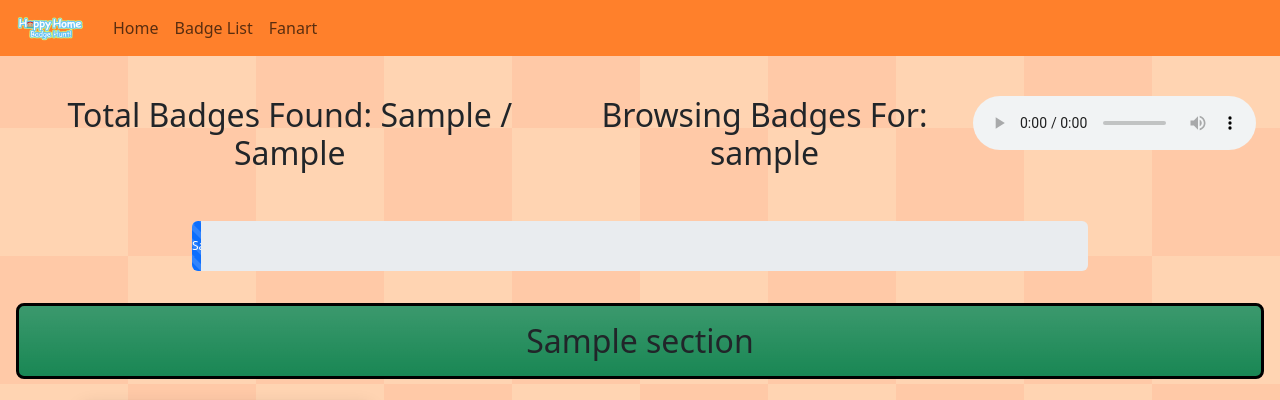
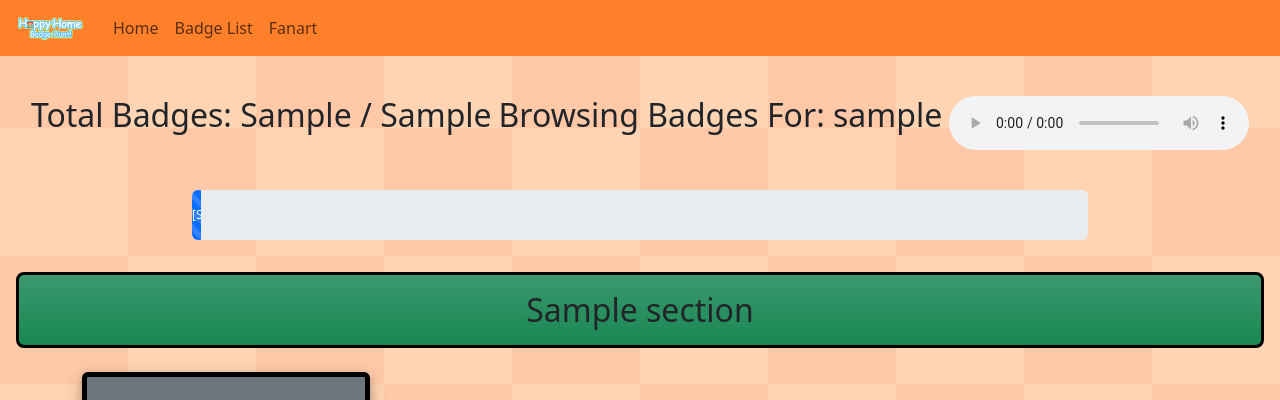
Before and after one commit to blackm-97/Happy-Home-Website, a Flask app: template templates/badgesresponse.html in a window 1280 px wide. Shown: the top 400 px of the page. Run offline with Flask 3, Linux system fonts and the light colour scheme; the template is opened without the code that fills it: most values are stand-ins (such as "Sample title", 1, 10 or a date in 2020); grey boxes marked "Sample" are stand-in pictures; some libraries are stand-ins or nearby versions.

Commit message:
Changed Progress Bar

```diff
--- a/operations.py
+++ b/operations.py
@@ -21,6 +21,7 @@ def createBadgeList(userBadges, databaseBadges):
     gameData['foundCanonBadges'] = 0
     gameData['foundPercent'] = 0
 
+    gameData['shadowBadges'] = 0
     #List to populate with badges in sections
     res = []
 
@@ -54,6 +55,9 @@ def createBadgeList(userBadges, databaseBadges):
 
             if not (badge.noncanon or badge.shadow):
                 gameData['foundCanonBadges'] += 1
+
+            if badge.shadow:
+                gameData['shadowBadges'] += 1
 
         gameData['totBadges'] += 1
         currDict['badges'].append(badge)
--- a/templates/badgesresponse.html
+++ b/templates/badgesresponse.html
@@ -2,10 +2,10 @@
 {% block content %}
     <header class="d-flex justify-content-evenly text-center m-4">
         <!--Rarest Badges Go Here-->
-        <h2>
-            Total Badges Found: {{gameData['totFoundBadges']}} / {{gameData['totBadges']}}
+        <h2 class="h2">
+            Total Badges: {{gameData['totFoundBadges']}} / {{gameData['totBadges']}}
         </h2>
-        <h2>Browsing Badges For: {{userName}}</h2>
+        <h2 class="h2">Browsing Badges For: {{userName}}</h2>
         <audio controls autoplay id="browse_music">
             <source src="/static/music/TrophyGallery.mp3" type="audio/mpeg">
         </audio>
@@ -17,7 +17,7 @@
         </div> -->
 
         <div class="progress text-center m-3" role="progressbar" aria-label="Progress Bar" aria-valuenow="{{gameData['foundCanonBadges']}}" aria-valuemin="0" aria-valuemax="{{gameData['canonBadges']}}" style="height: 50px;">
-            <div class="progress-bar progress-bar-striped progress-bar-animated" style="width: {{ gameData['foundPercent'] }}%;"> {{gameData['foundCanonBadges']}} / {{gameData['canonBadges']}} Completionist Badges Found</div>
+            <div class="progress-bar progress-bar-striped progress-bar-animated" style="width: {{ gameData['foundPercent'] }}%;"> [{{gameData['foundCanonBadges']}} / {{gameData['canonBadges']}}] + {{gameData['shadowBadges']}} Completionist Badges</div>
         </div>
     </div>
 
```
